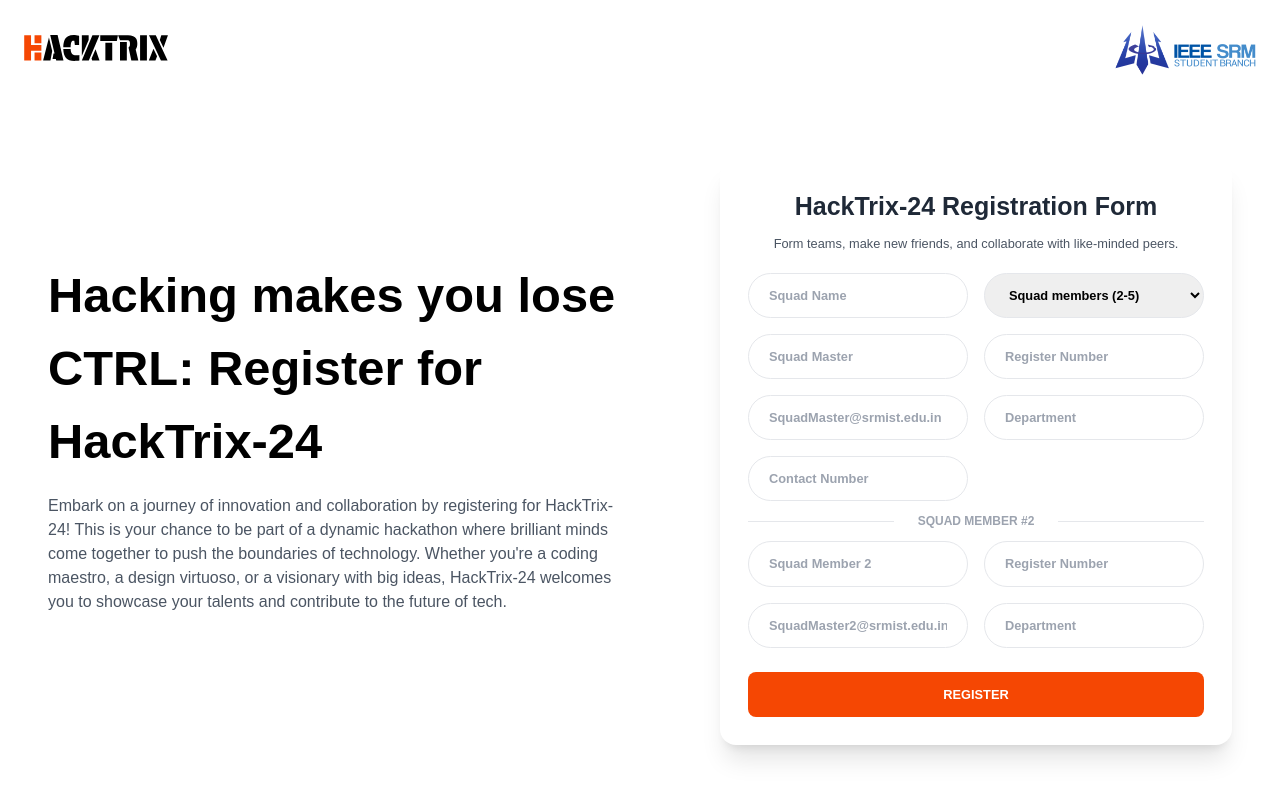
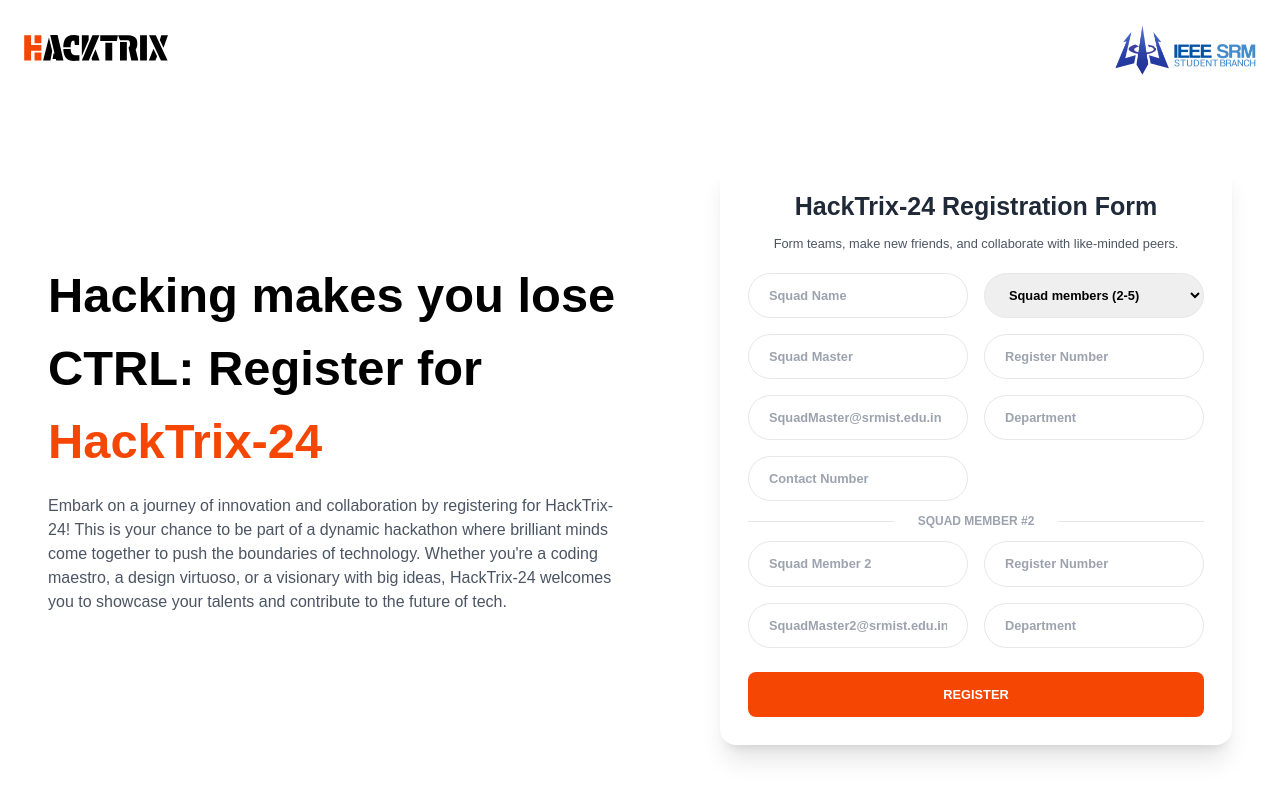
Before and after one commit to AkashSasikumar47/ieee-registrations-website, a Next.js app: page / in a window 1280 px wide. Shown: the top 800 px of the page. Built offline with nearby package versions, Linux system fonts and the light colour scheme.

Commit message:
change hacktrix to orange

```diff
--- a/app/components/HomePage/RegistrationForm/RegistrationForm.tsx
+++ b/app/components/HomePage/RegistrationForm/RegistrationForm.tsx
@@ -168,9 +168,9 @@
                         {/* Hero */}
                         <div>
                             <div className="mt-4 md:mb-12 max-w-2xl">
-                                <h1 className="mb-4 font-bold text-black text-4xl lg:text-5xl">
-                                    Hacking makes you lose CTRL: Register for HackTrix-24
-                                </h1>
+                            <h1 className="mb-4 font-bold text-black text-4xl lg:text-5xl">
+                                Hacking makes you lose CTRL: Register for <span className="text-orange">HackTrix-24</span>
+                            </h1>
                                 <p className="text-gray-600">
                                     Embark on a journey of innovation and collaboration by registering for HackTrix-24! This is your chance to be part of a dynamic hackathon where brilliant minds come together to push the boundaries of technology. Whether you're a coding maestro, a design virtuoso, or a visionary with big ideas, HackTrix-24 welcomes you to showcase your talents and contribute to the future of tech.
                                 </p>
```
